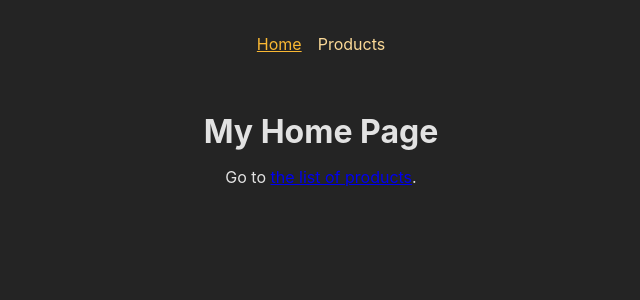
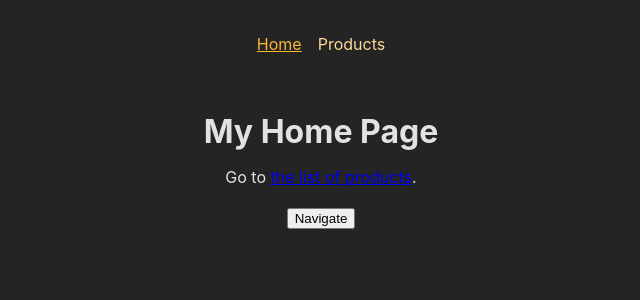
Before and after one commit to AndreaParrini/react-21-routing, a React (Create React App) app: page / in a window 1280 px wide. Shown: the top 300 px of the page, without its empty margins (319-959 px from the left). Built offline with nearby package versions, Linux system fonts and the light colour scheme.

Commit message:
add useNavigate

```diff
--- a/src/pages/Home.js
+++ b/src/pages/Home.js
@@ -1,11 +1,24 @@
-import { Link } from "react-router-dom";
+import { Link, useNavigate } from "react-router-dom";
 
 function HomePage(){
+
+    /* useNavigate serve per navigare in modo programmatico e forza la navigazione dell'utente verso un'altra rotta
+        per esempio usato alla fine di un timer per reindirizzare su un'altra pagina  */
+
+    const navigate= useNavigate();
+
+    function navigateHandler(){
+        navigate('/products')
+    }
+
     return (
     <>
         <h1>My Home Page</h1>
         <p>
             Go to <Link to="/products">the list of products</Link>.
+        </p>
+        <p>
+            <button onClick={navigateHandler}>Navigate</button>
         </p>
     </>
     )
```
